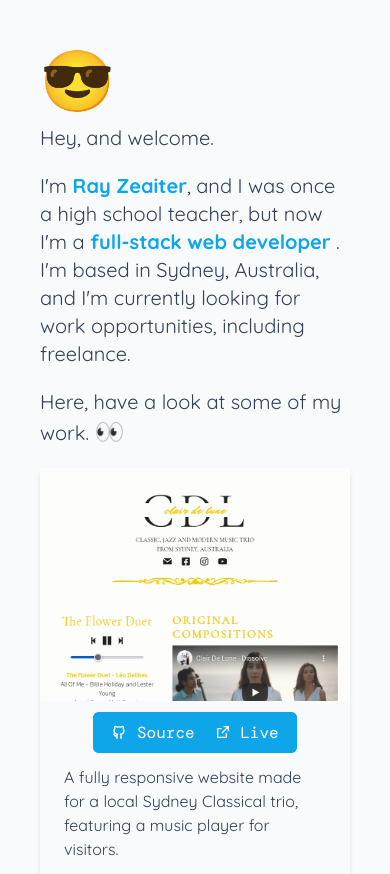
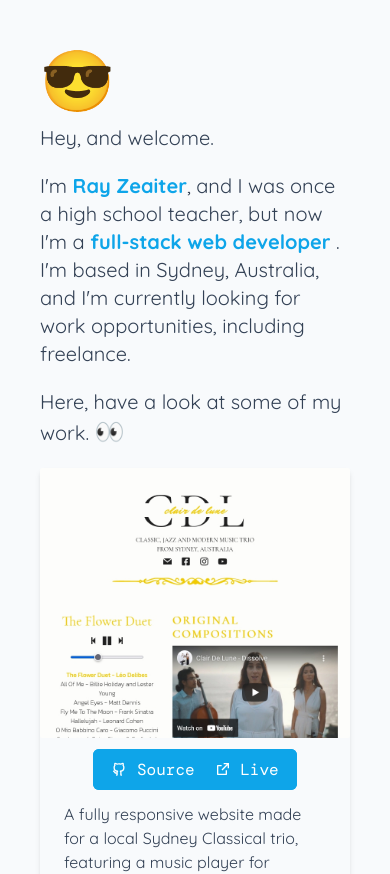
Before and after one commit to king-oldmate/portfolio-attempt-idk, a React (Create React App) app: page / in a window 390 px wide. Shown: the top 874 px of the page. Built offline with nearby package versions, Linux system fonts and the light colour scheme; a web font is replaced by a local one.

Commit message:
aspect-ratio wasn't working properly on mobile (or in Responsively) so I just hardcoded the width and height in

```diff
--- a/src/Portfolio.jsx
+++ b/src/Portfolio.jsx
@@ -21,7 +21,7 @@ const Portfolio = () => {
               <img
                 src={imgSrc}
                 alt={title}
-                className='aspect-[4/3] w-full object-cover object-top hover:object-bottom transition-all duration-1000 hover:duration-[5000ms] mx-auto rounded-sm mb-5'
+                className='max-h-[270px] w-full object-cover object-top hover:object-bottom transition-all duration-1000 hover:duration-[5000ms] mx-auto rounded-sm mb-5'
               />
               {/* <h2 className='text-lg font-semibold'>{title}</h2> */}
               <div className='mx-auto font-mono text-white w-fit'>
```
